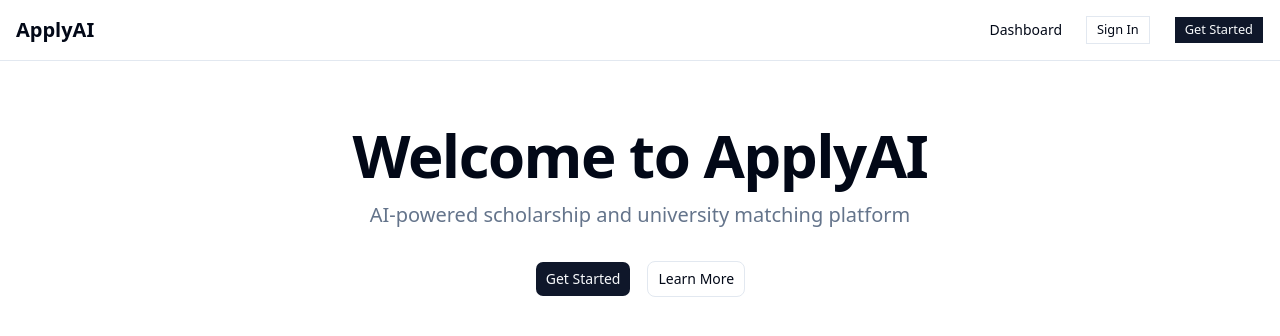
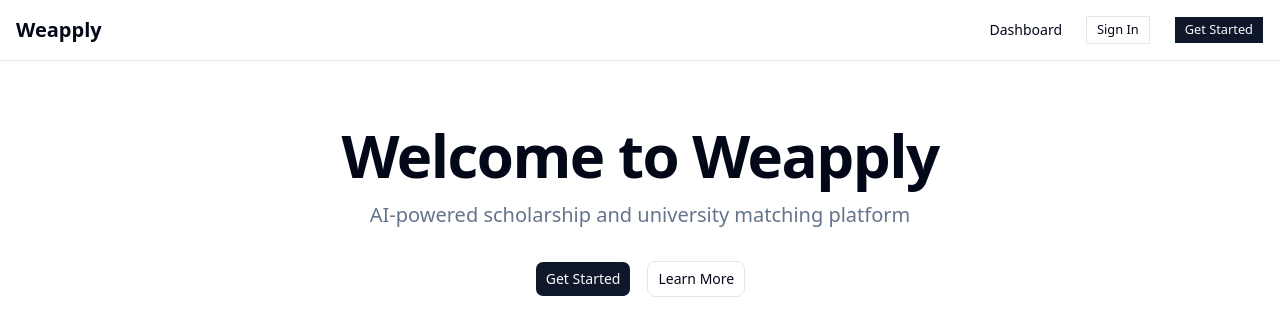
Before and after one commit to firatolin/Weapply, a React (Vite) app in the folder apps/web/: page / in a window 1280 px wide. Shown: the top 336 px of the page. Built offline with nearby package versions, Linux system fonts and the light colour scheme.

Commit message:
Name Updated

```diff
--- a/apps/web/src/components/layout/Header.tsx
+++ b/apps/web/src/components/layout/Header.tsx
@@ -6,7 +6,7 @@
     <header className="border-b">
       <div className="container mx-auto px-4 py-4 flex items-center justify-between">
         <Link to="/" className="text-xl font-bold">
-          ApplyAI
+          Weapply
         </Link>
         <nav className="flex items-center gap-6">
           <Link to="/dashboard" className="text-sm hover:text-primary">
--- a/apps/web/src/pages/DashboardPage.tsx
+++ b/apps/web/src/pages/DashboardPage.tsx
@@ -4,7 +4,7 @@
   return (
     <div className="container mx-auto px-4 py-8">
       <h1 className="text-3xl font-bold">Dashboard</h1>
-      <p className="text-muted-foreground mt-2">Welcome to your ApplyAI dashboard</p>
+      <p className="text-muted-foreground mt-2">Welcome to your Weapply dashboard</p>
 
       <div className="grid gap-4 md:grid-cols-2 lg:grid-cols-3 mt-8">
         <Card>
--- a/apps/web/src/pages/HomePage.tsx
+++ b/apps/web/src/pages/HomePage.tsx
@@ -4,7 +4,7 @@
   return (
     <div className="container mx-auto px-4 py-16">
       <div className="text-center">
-        <h1 className="text-4xl font-bold tracking-tight lg:text-6xl">Welcome to ApplyAI</h1>
+        <h1 className="text-4xl font-bold tracking-tight lg:text-6xl">Welcome to Weapply</h1>
         <p className="mt-4 text-xl text-muted-foreground">
           AI-powered scholarship and university matching platform
         </p>
```
